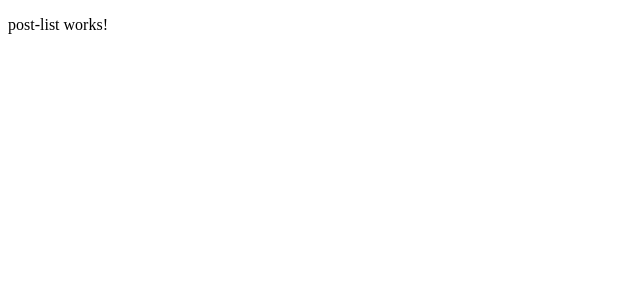
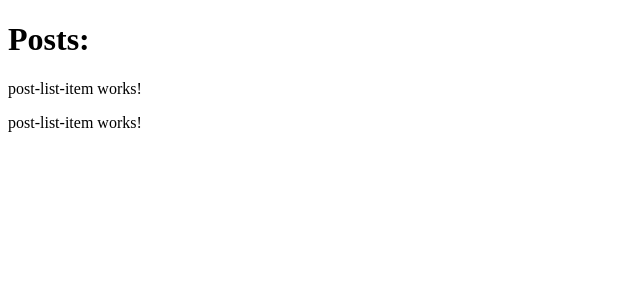
Before and after one commit to tucosc484/Assignment-4-Solution, an Angular app: page / in a window 1280 px wide. Shown: the top 300 px of the page, without its empty margins (0-640 px from the left). Built offline with nearby package versions, Linux system fonts and the light colour scheme.

Commit message:
:construction: Scaffold PostListItemComponent

```diff
--- a/src/app/app.module.ts
+++ b/src/app/app.module.ts
@@ -4,11 +4,13 @@ import { NgModule } from '@angular/core';
 import { AppRoutingModule } from './app-routing.module';
 import { AppComponent } from './app.component';
 import { PostListComponent } from './post-list/post-list.component';
+import { PostListItemComponent } from './post-list-item/post-list-item.component';
 
 @NgModule({
   declarations: [
     AppComponent,
-    PostListComponent
+    PostListComponent,
+    PostListItemComponent
   ],
   imports: [
     BrowserModule,
--- /dev/null
+++ b/src/app/post-list-item/post-list-item.component.html
@@ -0,0 +1,3 @@
+<p>
+  post-list-item works!
+</p>
--- /dev/null
+++ b/src/app/post-list-item/post-list-item.component.ts
@@ -0,0 +1,17 @@
+import { Component, OnInit, Input } from '@angular/core';
+import { post } from 'selenium-webdriver/http';
+
+@Component({
+  selector: 'app-post-list-item',
+  templateUrl: './post-list-item.component.html',
+  styleUrls: ['./post-list-item.component.scss']
+})
+export class PostListItemComponent implements OnInit {
+  @Input() post;
+  constructor() { }
+
+  ngOnInit() {
+    console.log(this.post);
+  }
+
+}
--- a/src/app/post-list/post-list.component.html
+++ b/src/app/post-list/post-list.component.html
@@ -1,3 +1,2 @@
-<p>
-  post-list works!
-</p>
+<h1>Posts:</h1>
+<app-post-list-item *ngFor="let post of posts" [post]="post"></app-post-list-item>
--- a/src/app/post-list/post-list.component.ts
+++ b/src/app/post-list/post-list.component.ts
@@ -7,6 +7,7 @@ import { Component, OnInit } from '@angular/core';
 })
 export class PostListComponent implements OnInit {
 
+  posts = ['post1', 'post2'];
   constructor() { }
 
   ngOnInit() {
```
Also changed, not shown: src/app/post-list-item/post-list-item.component.scss (added).
